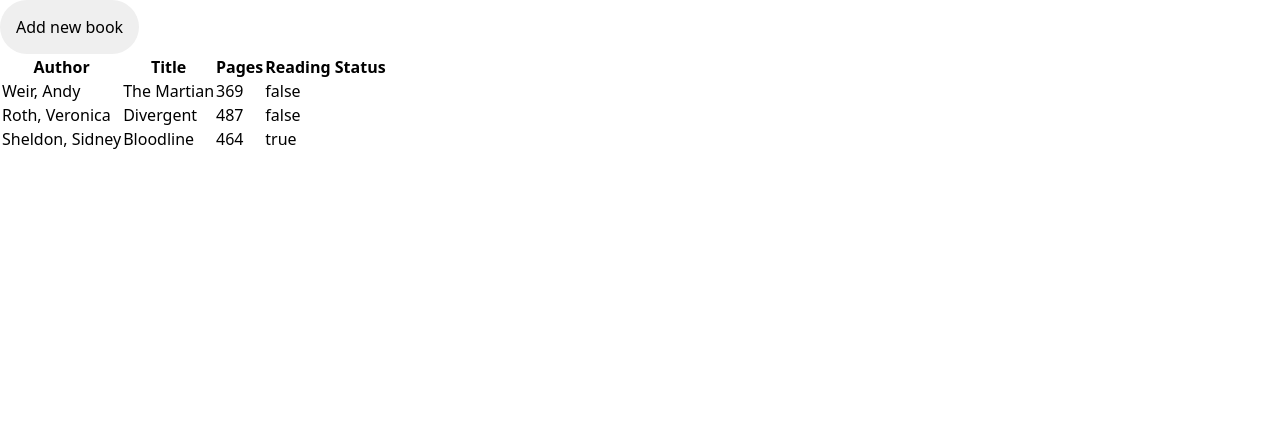
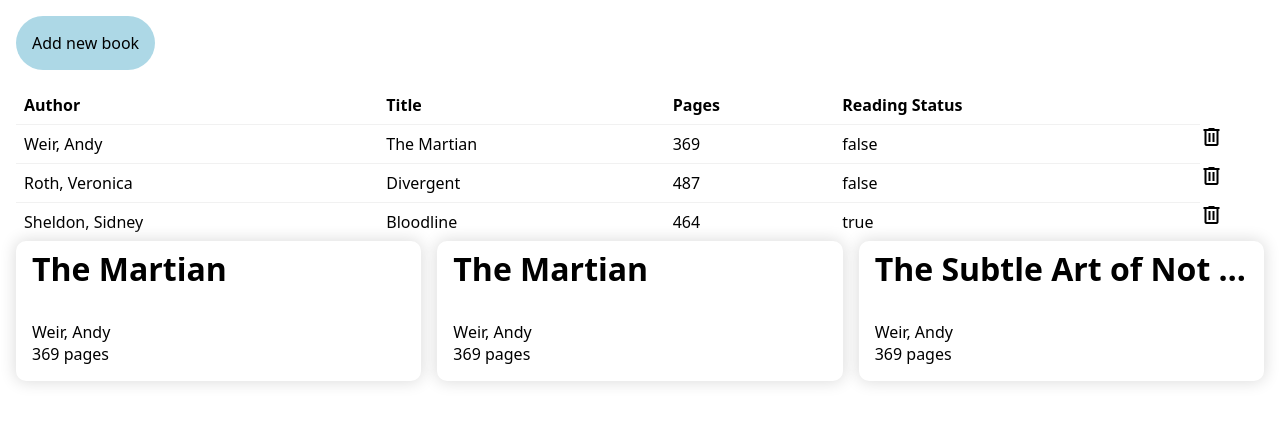
Before and after one commit to cristoval21/odin-library, a plain HTML site: page index.html in a window 1280 px wide. Drawn offline with nearby package versions, Linux system fonts and the light colour scheme; a web font is replaced by a local one.

Commit message:
wip: change to cards

```diff
--- a/index.html
+++ b/index.html
@@ -5,10 +5,14 @@
   <meta name="viewport" content="width=device-width, initial-scale=1.0">
   <title>My Library</title>
   <link rel="stylesheet" href="style.css">
+  <link rel="preconnect" href="https://fonts.googleapis.com">
+  <link rel="preconnect" href="https://fonts.gstatic.com" crossorigin>
+  <link href="https://fonts.googleapis.com/css2?family=Gabarito:wght@400..900&display=swap" rel="stylesheet">
+  <link rel="stylesheet" href="https://fonts.googleapis.com/css2?family=Material+Symbols+Outlined:opsz,wght,FILL,GRAD@20..48,100..700,0..1,-50..200" />
   <script src="script.js" defer></script>
 </head>
 <body>
-  <button type="button" class="button button-add-book">Add new book</button>
+  <button type="button" class="button button--primary button-add-book">Add new book</button>
   <dialog class="dialog dialog-add-book">
     <form class="dialog__form">
       <h1>Add a new book</h1>
@@ -34,11 +38,29 @@
 
   <table class="book-list">
     <tr class="book-list-row">
-      <th class="book-list-column book-list-header">Author</th>
-      <th class="book-list-column book-list-header">Title</th>
-      <th class="book-list-column book-list-header">Pages</th>
-      <th class="book-list-column book-list-header">Reading Status</th>
+      <th class="book-list-header">Author</th>
+      <th class="book-list-header">Title</th>
+      <th class="book-list-header">Pages</th>
+      <th class="book-list-header">Reading Status</th>
     </tr>
   </table>
+
+  <div class="library-wrapper">
+    <div class="book-card">
+      <p class="book-card-title">The Martian</p>
+      <p class="book-card-author">Weir, Andy</p>
+      <p class="book-card-pages">369</p>
+    </div>
+    <div class="book-card">
+      <p class="book-card-title">The Martian</p>
+      <p class="book-card-author">Weir, Andy</p>
+      <p class="book-card-pages">369</p>
+    </div>
+    <div class="book-card">
+      <p class="book-card-title">The Subtle Art of Not Giving a F*ck</p>
+      <p class="book-card-author">Weir, Andy</p>
+      <p class="book-card-pages">369</p>
+    </div>
+  </div>
 </body>
 </html>
--- a/script.js
+++ b/script.js
@@ -11,13 +11,10 @@
   new Book("Sheldon, Sidney", "Bloodline", 464, true)
 ];
 
-function addBookToLibrary(author, title, numOfPages, haveRead) {
-  const book = new Book(author, title, numOfPages, haveRead);
-  myLibrary.push(book);
+const bookList = document.querySelector(".book-list");
+for (let book of myLibrary) {
+  fillTable(book);
 }
-
-const bookList = document.querySelector(".book-list");
-fillTable();
 
 const buttonAddBook = document.querySelector(".button-add-book");
 const dialogAddBook = document.querySelector(".dialog-add-book");
@@ -33,36 +30,47 @@
 const inputFormRead = document.querySelector("#read");
 buttonFormAddBook.addEventListener("click", () => {
   event.preventDefault();
-  addBookToLibrary(
+
+  const book = new Book(
     inputFormAuthor.value,
     inputFormTitle.value,
     inputFormPages.value,
     inputFormRead.checked
-  );
+  )
+
+  myLibrary.push(book);
+  fillTable(book);
   dialogAddBook.close();
-  fillTable();
 });
 buttonFormCancel.addEventListener("click", () => {
   dialogAddBook.close();
 });
 
-function fillTable() {
-  for (let book of myLibrary) {
+function fillTable(book) {
   let rowItem = document.createElement("tr");
   let author = document.createElement("td");
   let title = document.createElement("td");
   let numOfPages = document.createElement("td");
   let haveRead = document.createElement("td");
+  let remove = document.createElement("td");
 
   author.textContent = book.author;
   title.textContent = book.title;
   numOfPages.textContent = book.numOfPages;
   haveRead.textContent = book.haveRead;
+  remove.textContent = "delete";
+
+  rowItem.classList.add("book-list-row");
+  author.classList.add("book-list-cell");
+  title.classList.add("book-list-cell");
+  numOfPages.classList.add("book-list-cell");
+  haveRead.classList.add("book-list-cell");
+  remove.classList.add("material-symbols-outlined");
 
   rowItem.appendChild(author);
   rowItem.appendChild(title);
   rowItem.appendChild(numOfPages);
   rowItem.appendChild(haveRead);
+  rowItem.appendChild(remove);
   bookList.appendChild(rowItem);
 }
-}
--- a/style.css
+++ b/style.css
@@ -2,7 +2,11 @@
   padding: 0;
   margin: 0;
   box-sizing: border-box;
-  font-family: system-ui, -apple-system, BlinkMacSystemFont, 'Segoe UI', Roboto, Oxygen, Ubuntu, Cantarell, 'Open Sans', 'Helvetica Neue', sans-serif;
+  font-family: Gabarito, system-ui, -apple-system, BlinkMacSystemFont, 'Segoe UI', Roboto, Oxygen, Ubuntu, Cantarell, 'Open Sans', 'Helvetica Neue', sans-serif;
+}
+
+body {
+  padding: 1rem;
 }
 
 .dialog {
@@ -72,7 +76,7 @@
 
 .button--primary:hover {
   background-color: skyblue;
-  transition: 200ms background-color;
+  transition: 300ms background-color ease;
 }
 
 .button--secondary {
@@ -81,9 +85,58 @@
 
 .button--secondary:hover {
   background-color: lightgray;
-  transition: 200ms background-color;
+  transition: 300ms background-color ease;
 }
 
 .button--take-space {
   flex: 1;
 }
+
+.book-list {
+  margin-block-start: 1rem;
+  width: 100%;
+  border-collapse: collapse;
+}
+
+.book-list-header,
+.book-list-cell {
+  text-align: start;
+  padding: 0.5em;
+}
+
+.book-list-cell {
+  border-block-start: 1px solid #f1f1f1;
+  margin-block-start: auto;
+}
+
+.book-list-row:hover {
+  background-color: #f1f1f1;
+  transition: 300ms background-color ease;
+}
+
+.library-wrapper {
+  display: grid;
+  grid-template-columns: repeat(auto-fit, minmax(200px, 1fr));
+  gap: 1rem;
+
+}
+
+.book-card {
+  padding: 1rem;
+  box-shadow: 0 0 16px 1px gainsboro;
+  border-radius: 10px;
+}
+
+.book-card-title {
+  font-weight: bold;
+  font-size: 2rem;
+  line-height: 0.75em;
+  text-overflow: ellipsis;
+  overflow: hidden;
+  white-space: nowrap;
+  height: 2em;
+}
+
+.book-card-pages::after {
+  content: " pages";
+}
```
Lines whose indentation alone changed are shown as unchanged.
